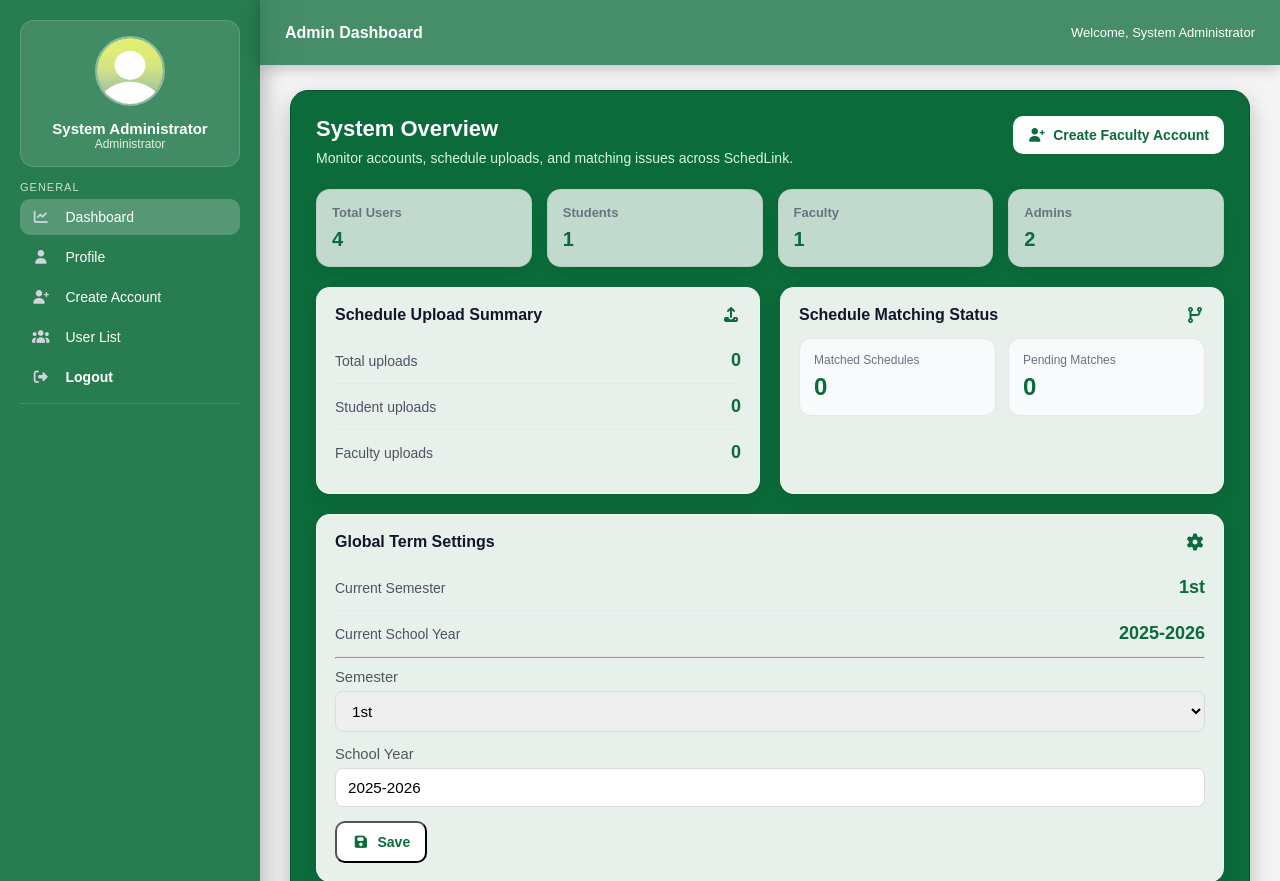
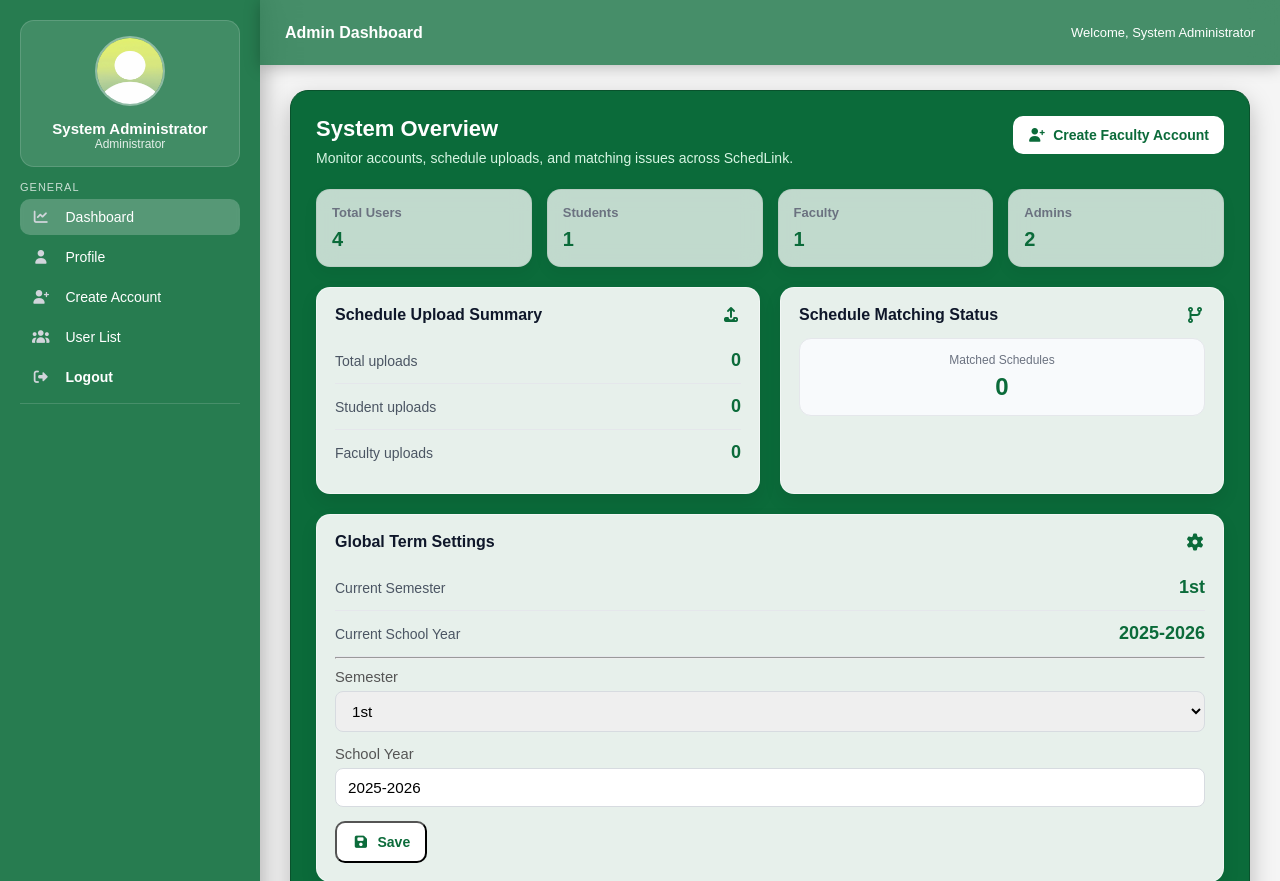
Before and after one commit to Cassieyaah/SchedLink, a PHP site: page /php/admindashboard.php in a window 1280 px wide. Shown: the top 881 px of the page. Run offline with PHP 8.4, Linux system fonts and the light colour scheme; a user stored in the database is signed in; data comes from the database, SQL or seed files in the repository; data that the repository does not hold is empty.

Commit message:
Admin Dashboard
change sa conflict summary, ginawa lang matched

```diff
--- a/css/adminDashboard.css
+++ b/css/adminDashboard.css
@@ -108,10 +108,20 @@
 }
 
 .conflict-summary{
-    display:grid;
-    grid-template-columns:1fr 1fr;
-    gap:12px;
-    margin-bottom:16px;
+    margin-top: 10px;
+}
+
+.conflict-summary > div{
+    background:#f8fafc;
+    border:1px solid #e5e7eb;
+    border-radius:12px;
+    padding:18px;
+
+    display:flex;
+    flex-direction:column;
+    align-items:center;
+    justify-content:center;
+    text-align:center;
 }
 
 .conflict-summary div{
--- a/php/admindashboard.php
+++ b/php/admindashboard.php
@@ -78,7 +78,6 @@ $student_uploads = countRows($conn, "SELECT COUNT(*) AS total FROM schedule_uplo
 $faculty_uploads = countRows($conn, "SELECT COUNT(*) AS total FROM schedule_uploads WHERE role = 'faculty'");
 
 $total_matched = countRows($conn, "SELECT COUNT(*) AS total FROM matched_schedules WHERE match_status = 'matched'");
-$total_pending_matches = countRows($conn, "SELECT COUNT(*) AS total FROM matched_schedules WHERE match_status = 'pending'");
 $total_no_match = countRows($conn, "SELECT COUNT(*) AS total FROM matched_schedules WHERE match_status = 'no_match'");
 
 $recent_users = $conn->query("
@@ -272,11 +271,6 @@ function e(string $value): string {
                         <span>Matched Schedules</span>
                         <strong><?php echo $total_matched; ?></strong>
                     </div>
-
-                    <div>
-                        <span>Pending Matches</span>
-                        <strong><?php echo $total_pending_matches; ?></strong>
-                    </div>
                 </div>
 
             </div>
```
